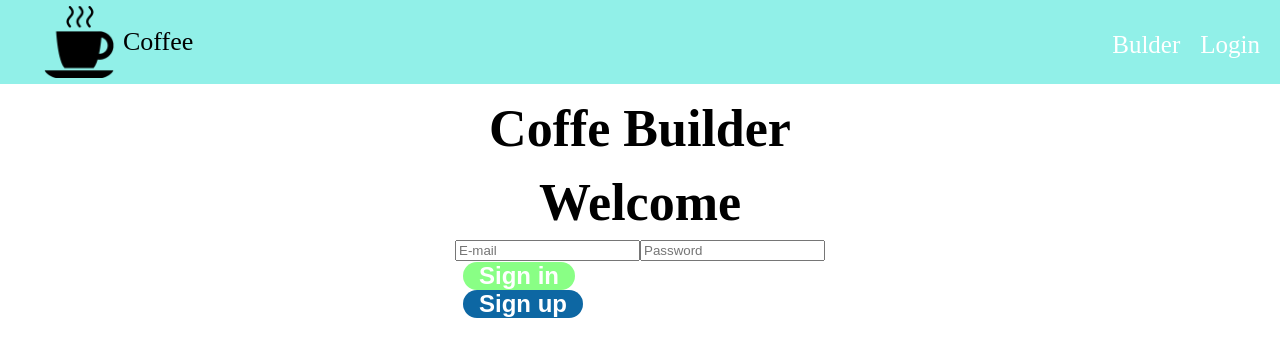
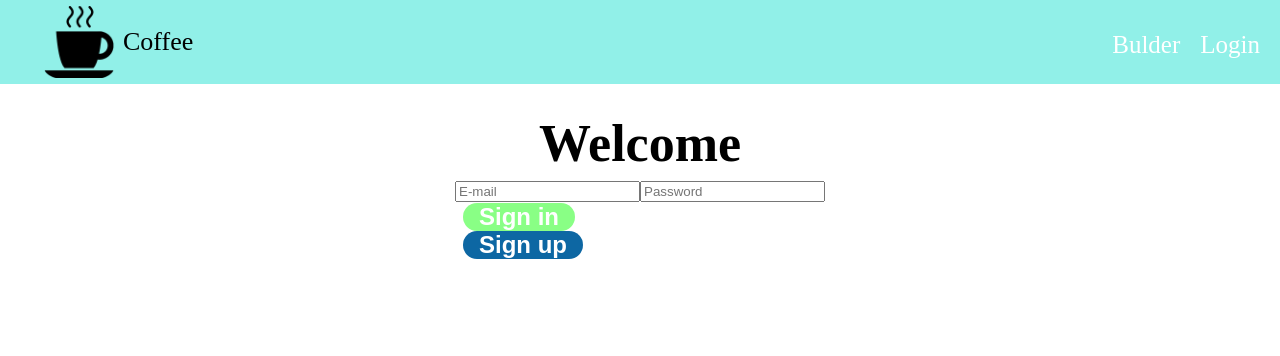
Before and after one commit to kutman-batyrkanov/-Coffe-builder-app, a React (Create React App) app: page /auth in a window 1280 px wide. Shown: the top 356 px of the page. Built offline with nearby package versions, Linux system fonts and the light colour scheme; a web font is replaced by a local one.

Commit message:
deleted h1 coffe builder

```diff
--- a/src/App.js
+++ b/src/App.js
@@ -41,7 +41,6 @@ function App() {
   return (
     <div className="App">
       <Layout>
-        <h1>Coffe Builder</h1>
         {routesOutput}
       </Layout>
     </div>
```
